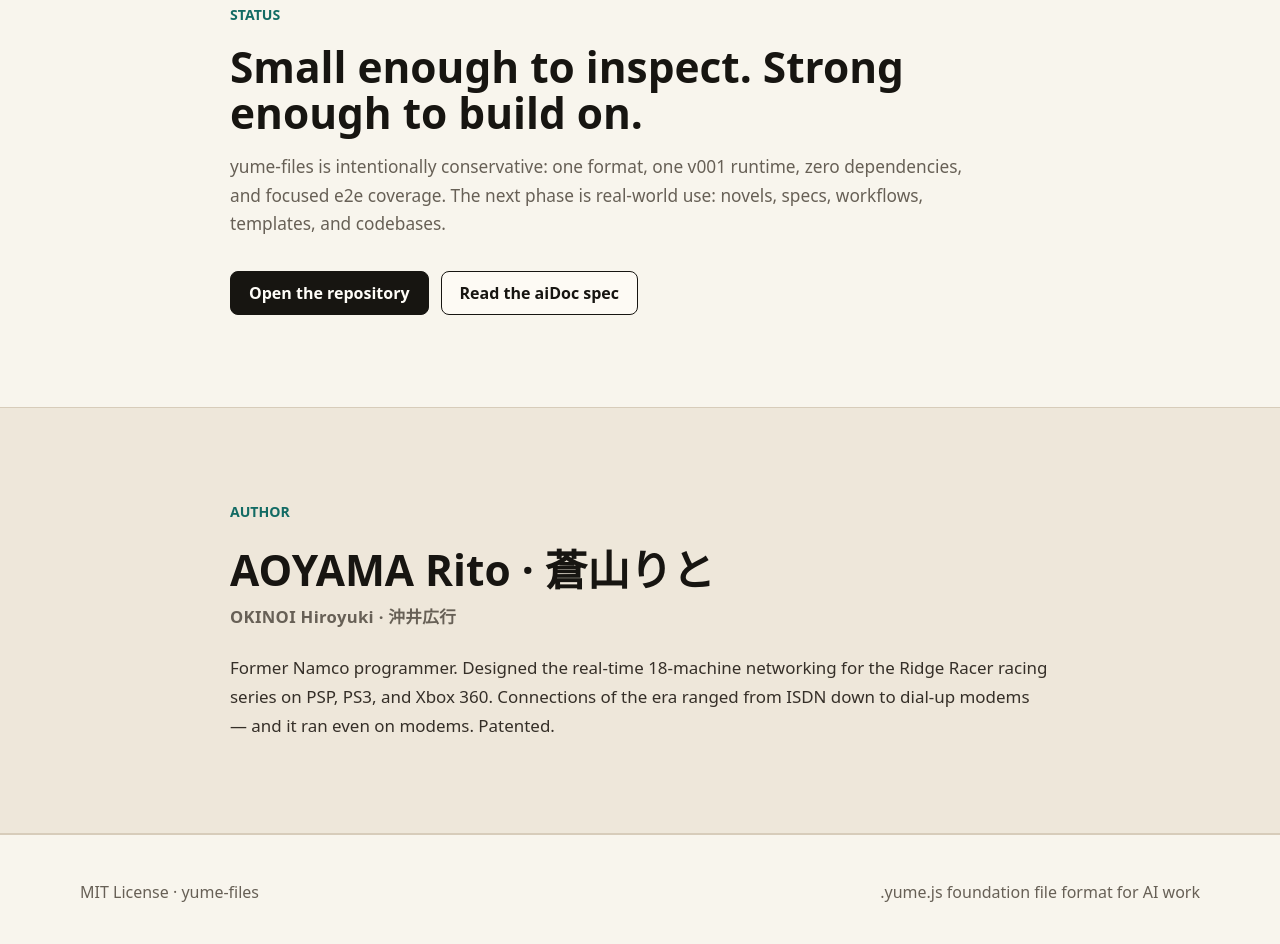
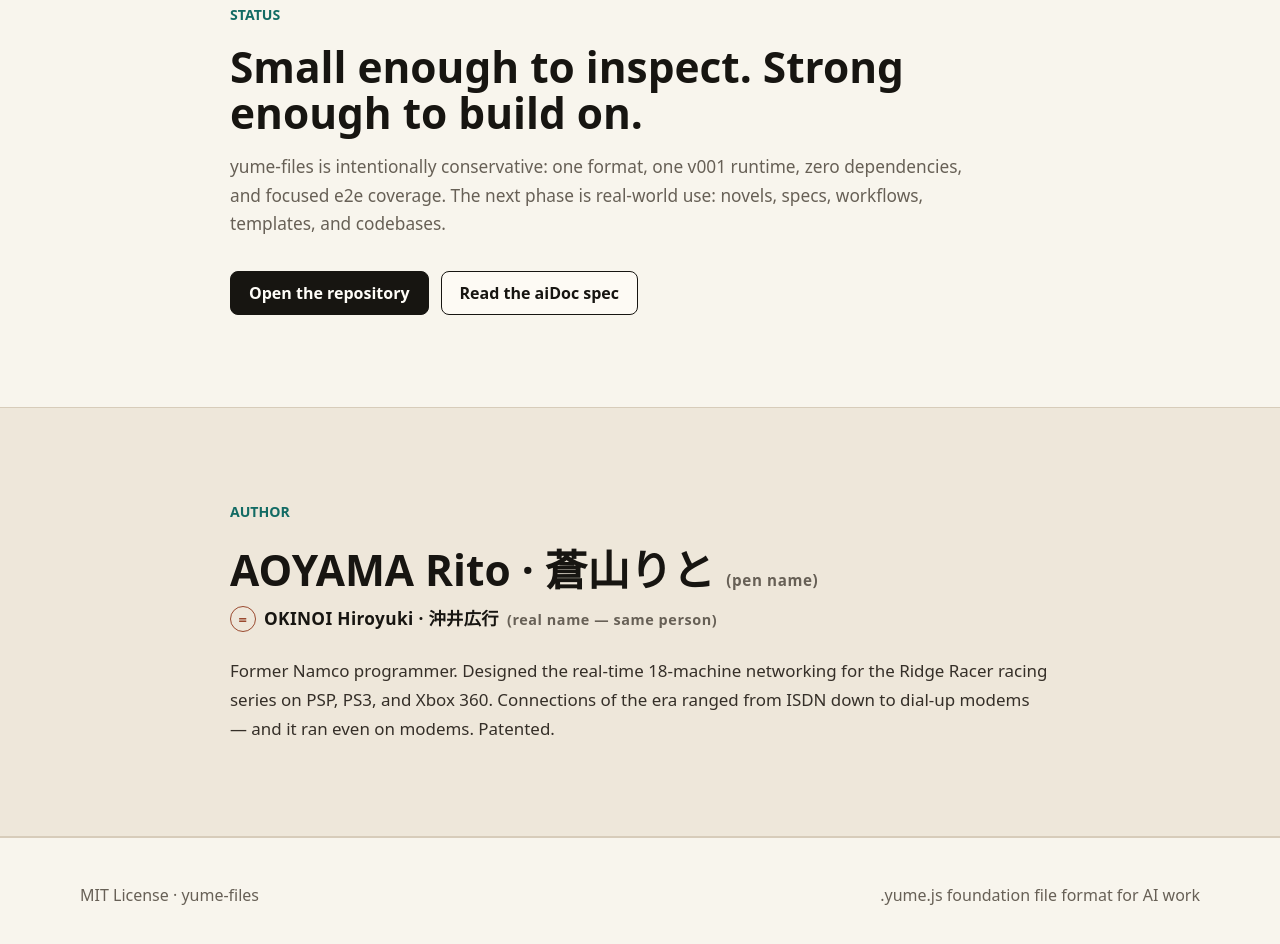
Before and after one commit to AoyamaRito/yume-files, a website: page docs/index.html in a window 1280 px wide. Shown: the part 7418-8362 px from the top of the page. Drawn offline with Linux system fonts and the light colour scheme.

Commit message:
docs(site): make pen-name / real-name relationship explicit in Author section
Author block now shows pen name with (pen name) label, and the real name on a second line prefixed with an "=" badge and (real name — same person) label, so readers can see at a glance that AOYAMA Rito and OKINOI Hiroyuki are the same author.

Co-Authored-By: Claude Opus 4.7 (1M context) <noreply@anthropic.com>

```diff
--- a/docs/index.html
+++ b/docs/index.html
@@ -711,11 +711,46 @@
     }
 
     .author-real {
-      margin: 4px 0 0;
-      color: var(--muted);
-      font-size: 1.04rem;
+      display: flex;
+      flex-wrap: wrap;
+      align-items: baseline;
+      gap: 8px;
+      margin: 6px 0 0;
+      color: var(--ink);
+      font-size: 1.08rem;
       font-weight: 700;
       letter-spacing: 0.02em;
+    }
+
+    .author-card h2 {
+      display: flex;
+      flex-wrap: wrap;
+      align-items: baseline;
+      gap: 12px;
+    }
+
+    .name-meta {
+      color: var(--muted);
+      font-size: 0.9rem;
+      font-weight: 700;
+      letter-spacing: 0.04em;
+    }
+
+    .author-card h2 .name-meta {
+      font-size: 0.95rem;
+    }
+
+    .author-real .equals {
+      display: inline-grid;
+      place-items: center;
+      width: 26px;
+      height: 26px;
+      border: 1.5px solid var(--rust);
+      border-radius: 999px;
+      color: var(--rust);
+      font-size: 0.92rem;
+      font-weight: 900;
+      line-height: 1;
     }
 
     .author-bio {
@@ -1192,8 +1227,15 @@ node examples/hello.fn.yume.js refs-check . --json</code></pre>
     <section id="author" class="section band" aria-labelledby="author-title">
       <div class="narrow author-card">
         <p class="eyebrow" data-i18n="author.eyebrow">Author</p>
-        <h2 id="author-title">AOYAMA Rito · 蒼山りと</h2>
-        <p class="author-real">OKINOI Hiroyuki · 沖井広行</p>
+        <h2 id="author-title">
+          <span>AOYAMA Rito · 蒼山りと</span>
+          <span class="name-meta" data-i18n="author.pen_label">(pen name)</span>
+        </h2>
+        <p class="author-real">
+          <span class="equals" aria-hidden="true">=</span>
+          <span>OKINOI Hiroyuki · 沖井広行</span>
+          <span class="name-meta" data-i18n="author.real_label">(real name — same person)</span>
+        </p>
         <p class="author-bio" data-i18n="author.bio">
           Former Namco programmer. Designed the real-time 18-machine networking for the Ridge Racer racing series on PSP, PS3, and Xbox 360. Connections of the era ranged from ISDN down to dial-up modems — and it ran even on modems. Patented.
         </p>
@@ -1312,6 +1354,8 @@ node examples/hello.fn.yume.js refs-check . --json</code></pre>
         "final.cta1": "Open the repository",
         "final.cta2": "Read the aiDoc spec",
         "author.eyebrow": "Author",
+        "author.pen_label": "(pen name)",
+        "author.real_label": "(real name — same person)",
         "author.bio": "Former Namco programmer. Designed the real-time 18-machine networking for the Ridge Racer racing series on PSP, PS3, and Xbox 360. Connections of the era ranged from ISDN down to dial-up modems — and it ran even on modems. Patented.",
         "footer.left": "MIT License · yume-files",
         "footer.right": ".yume.js foundation file format for AI work"
@@ -1418,6 +1462,8 @@ node examples/hello.fn.yume.js refs-check . --json</code></pre>
         "final.cta1": "リポジトリを開く",
         "final.cta2": "aiDoc 仕様を読む",
         "author.eyebrow": "著者",
+        "author.pen_label": "（ペンネーム）",
+        "author.real_label": "（本名・同一人物）",
         "author.bio": "元 Namco プログラマ。PSP・PS3・Xbox 360 のレースゲーム『リッジレーサー』シリーズで、18 台同時対戦のリアルタイム通信を実装。当時の回線は ISDN からダイヤルアップモデムまで幅があり、そのモデムでも動かした。その方式で特許を取得。",
         "footer.left": "MIT License · yume-files",
         "footer.right": "AI 作業のための .yume.js ファンデーションファイル形式"
```
